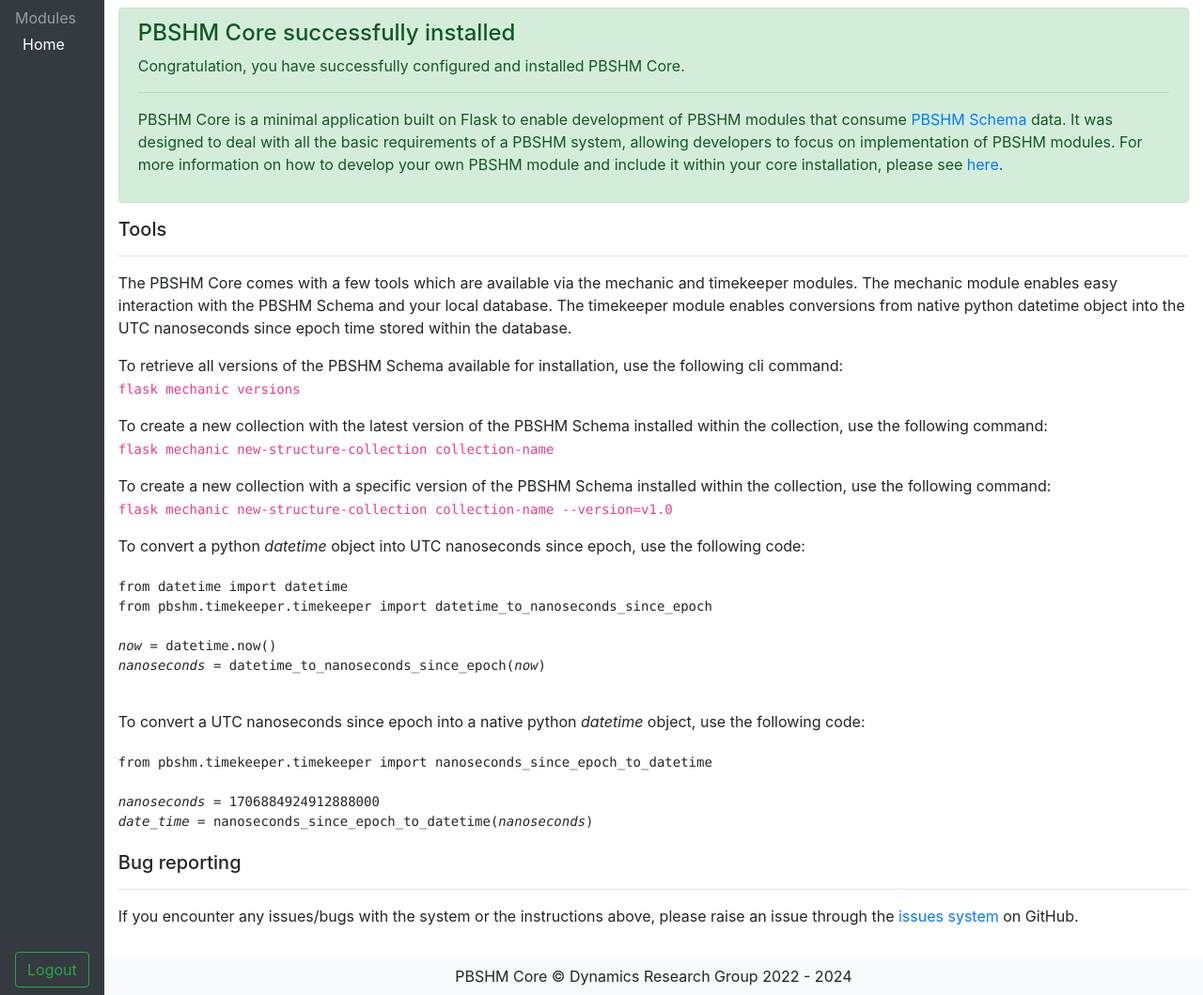
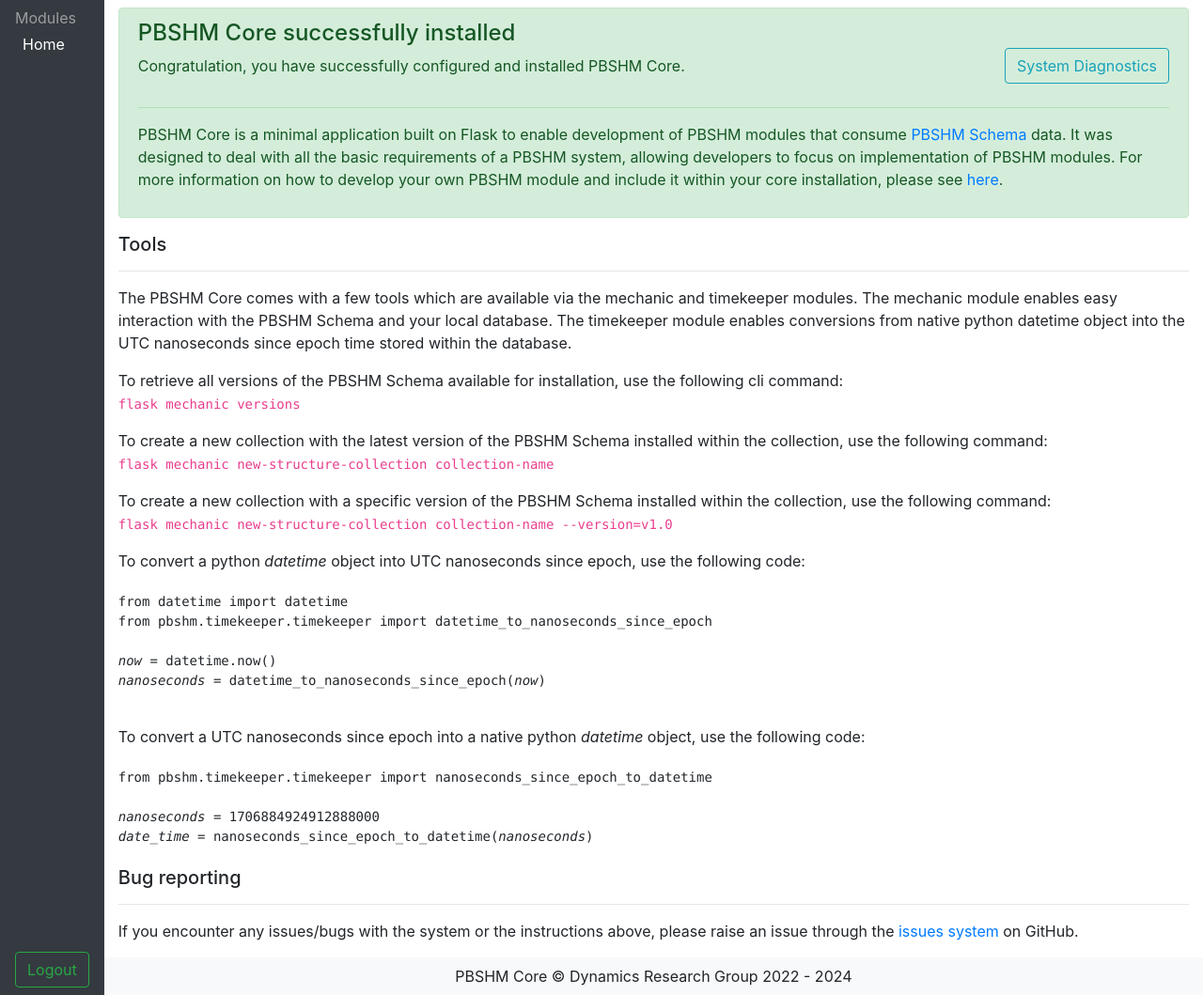
Before and after one commit to dynamics-research-group/pbshm-flask-core, a Flask app: template pbshm/layout/templates/home.html in a window 1280 px wide. Shown: the part 73-1132 px from the top of the page at 94% size. Run offline with Flask 3, Linux system fonts and the light colour scheme; the template is opened without the code that fills it: most values are stand-ins (such as "Sample title", 1, 10 or a date in 2020); some libraries are stand-ins or nearby versions.

Commit message:
Include link to diagnostic endpoint

```diff
--- a/pbshm/layout/templates/home.html
+++ b/pbshm/layout/templates/home.html
@@ -3,13 +3,16 @@
 {% block content %}
     <div class="alert alert-success" role="alert">
         <h4 class="alert-heading">PBSHM Core successfully installed</h4>
-        <p>Congratulation, you have successfully configured and installed PBSHM Core.</p>
+        <div class="d-flex flex-row-reverse align-items-center">
+            <a class="btn btn-outline-info mt-n3 ml-3" href="{{ url_for('layout.diagnostics') }}">System Diagnostics</a>
+            <p class="flex-fill">Congratulation, you have successfully configured and installed PBSHM Core.</p>
+        </div>
         <hr>
         <p>PBSHM Core is a minimal application built on Flask to enable development of PBSHM modules that consume <a href="https://github.com/dynamics-research-group/pbshm-schema">PBSHM Schema</a> data. It was designed to deal with all the basic requirements of a PBSHM system, allowing developers to focus on implementation of PBSHM modules. For more information on how to develop your own PBSHM module and include it within your core installation, please see <a href="https://github.com/dynamics-research-group/pbshm-module-template">here</a>.</p>
     </div>
     <h5>Tools</h5>
     <hr>
-    The PBSHM Core comes with a few tools which are available via the mechanic and timekeeper modules. The mechanic module enables easy interaction with the PBSHM Schema and your local database. The timekeeper module enables conversions from native python datetime object into the UTC nanoseconds since epoch time stored within the database.
+    <p>The PBSHM Core comes with a few tools which are available via the mechanic and timekeeper modules. The mechanic module enables easy interaction with the PBSHM Schema and your local database. The timekeeper module enables conversions from native python datetime object into the UTC nanoseconds since epoch time stored within the database.</p>
 
     <p class="mb-0 mt-3">To retrieve all versions of the PBSHM Schema available for installation, use the following cli command:</p>
     <code>flask mechanic versions</code>
```
